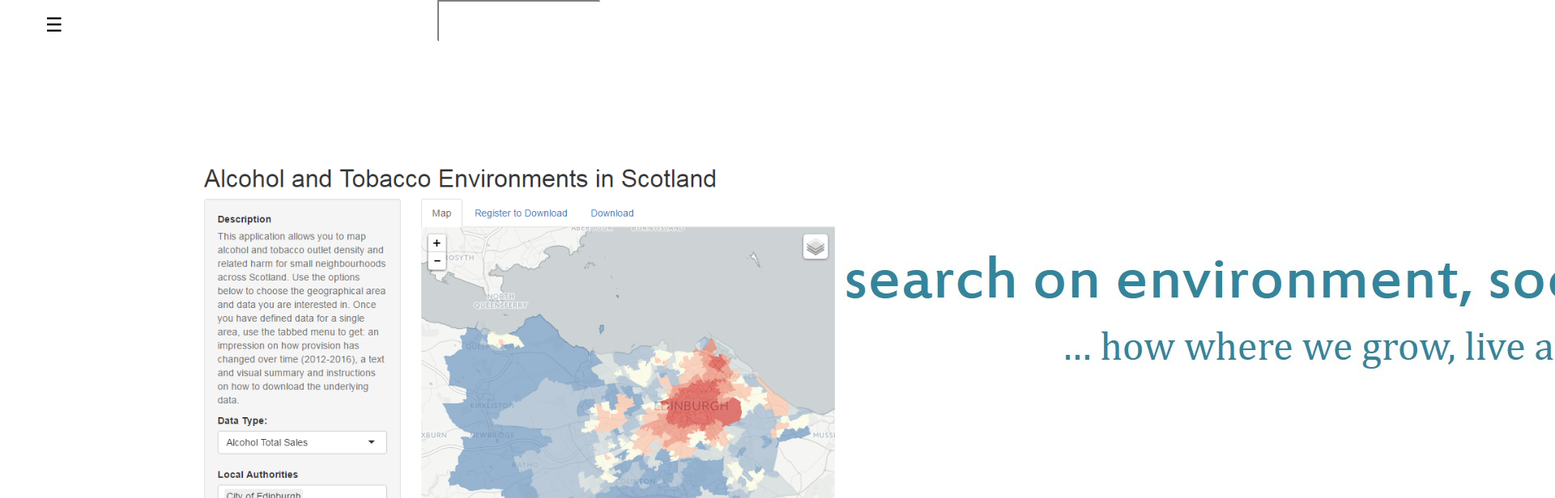
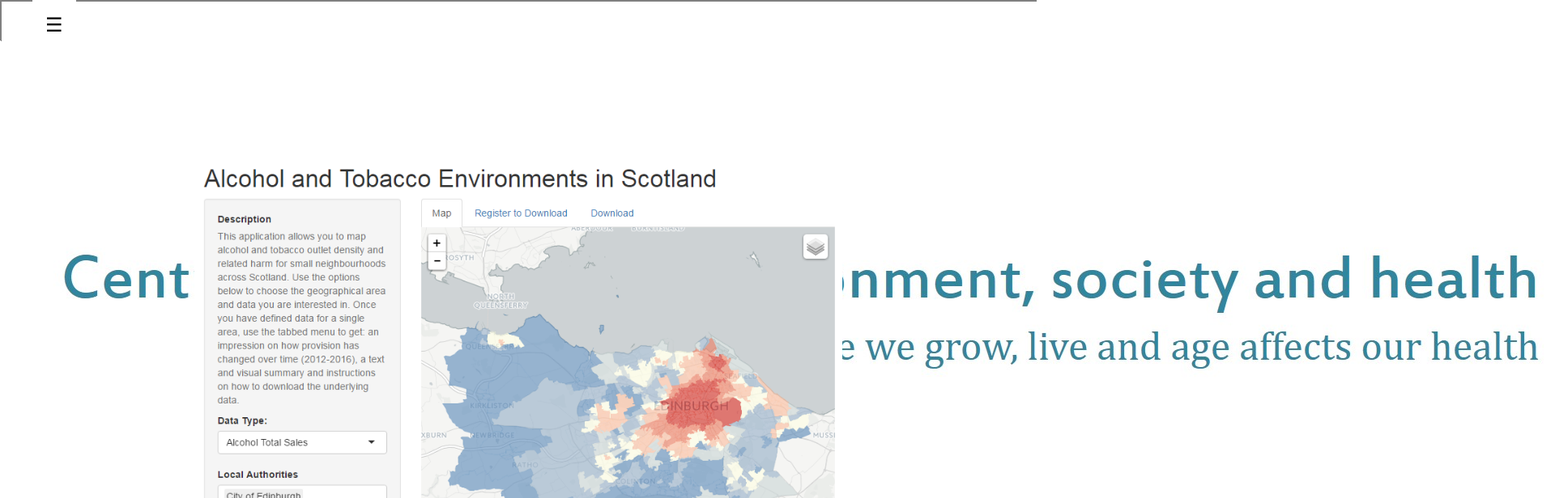
Before and after one commit to markocherrie/CRESHwebmap, a plain HTML site: page alcoholtobacco/index.html in a window 1280 px wide. Shown: the top 616 px of the page at 81% size, 1920 px wide, since content can reach past the window. Drawn offline with nearby package versions, Linux system fonts and the light colour scheme; files whose address does not match are found by name.

Commit message:
Adding style of html

```diff
--- a/alcoholtobacco/index.html
+++ b/alcoholtobacco/index.html
@@ -20,11 +20,9 @@ body,h1,h2,h3,h4,h5,h6 {font-family: "Karma", sans-serif}
 </div>
 <style>
 #banner{
-    width:200px;
+    width:100%;
     height:50px;
     margin:auto;
-    text-align:center;
-    line-height:50px;
     border:1px solid gray;
 }
     </style>
```
